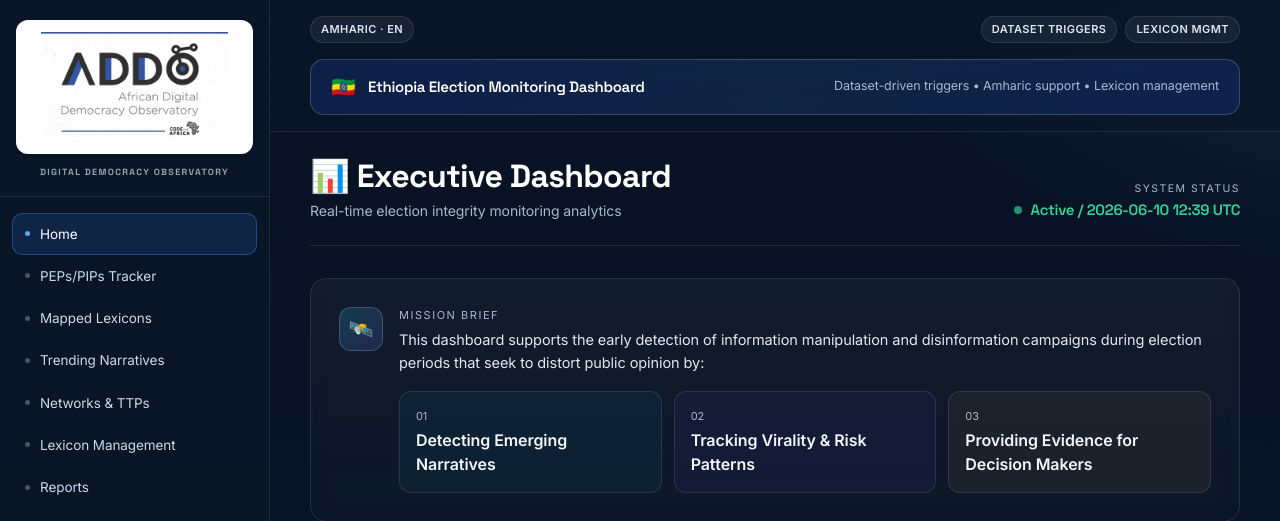
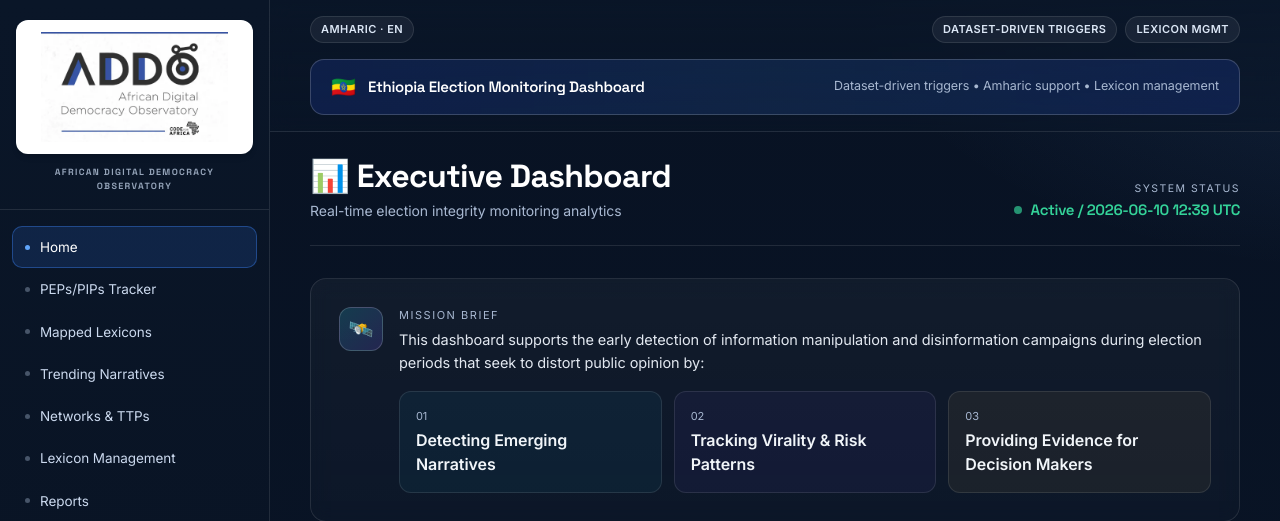
Before and after one commit to hanna-tes/Ethiopia_2026election_monitoring_tool, a Django app: page / in a window 1280 px wide. Shown: the top 521 px of the page. Run offline with Django 4.2, Linux system fonts and the light colour scheme; data comes from the database, SQL or seed files in the repository; data that the repository does not hold is empty; some libraries are stand-ins or nearby versions.

Commit message:
Update base.html

```diff
--- a/dashboard/templates/dashboard/base.html
+++ b/dashboard/templates/dashboard/base.html
@@ -106,7 +106,7 @@
                      class="w-full h-auto object-contain max-h-[110px]">
             </div>
             <div class="text-[9px] uppercase tracking-[0.15em] font-bold text-slate-400 text-center mt-3 font-display">
-                DIGITAL DEMOCRACY OBSERVATORY
+                AFRICAN DIGITAL DEMOCRACY OBSERVATORY
             </div>
         </div>
 
@@ -148,7 +148,7 @@
                     <span class="chip">Amharic · EN</span>
                 </div>
                 <div class="ml-auto flex items-center gap-2">
-                    <span class="chip">Dataset triggers</span>
+                    <span class="chip">Dataset-driven triggers</span>
                     <span class="chip">Lexicon mgmt</span>
                 </div>
             </div>
```
